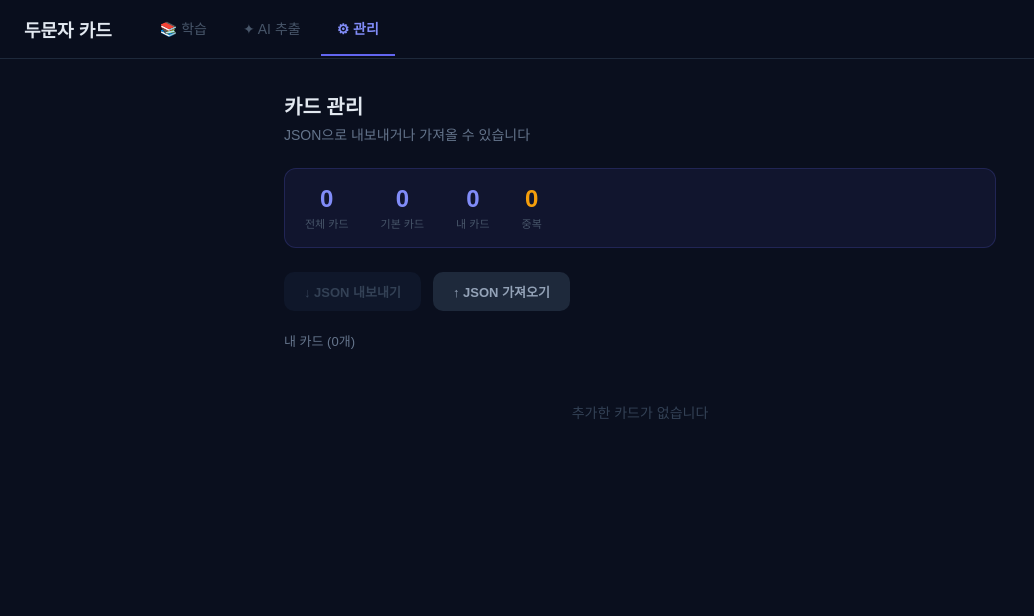
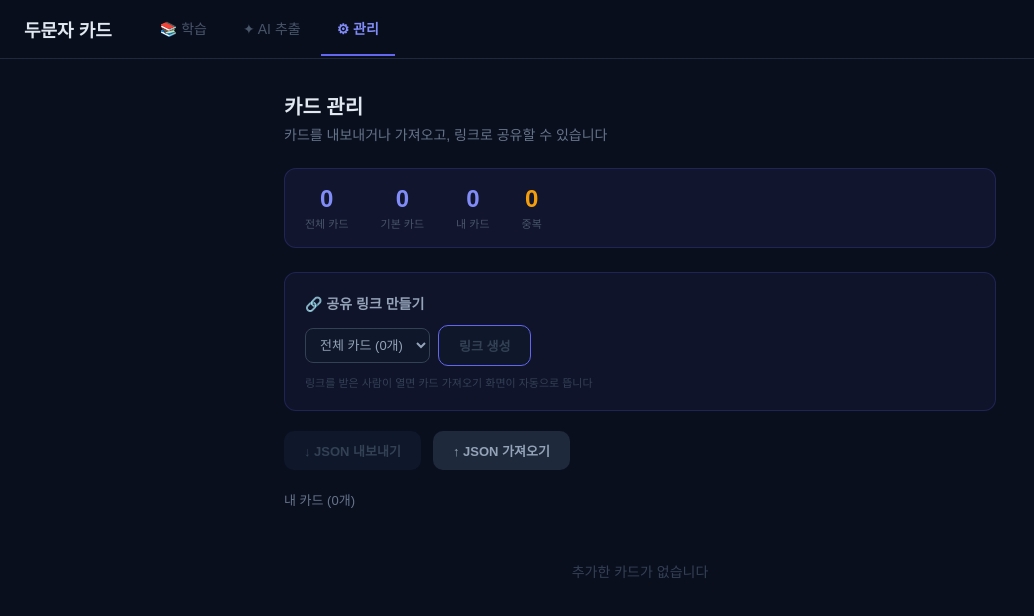
Before and after one commit to hbk19992-code/domun, a React (Vite) app: page / in a window 1280 px wide. Both pictures are taken after a click on the button "⚙ 관리". Shown: the top 616 px of the page, without its empty margins (0-1034 px from the left). Built offline with nearby package versions, Linux system fonts and the light colour scheme.

Commit message:
Add files via upload

```diff
--- a/src/App.jsx
+++ b/src/App.jsx
@@ -1,8 +1,9 @@
-import { useState } from 'react'
+import { useState, useEffect } from 'react'
 import { useCards } from './hooks/useCards'
 import StudyPage from './components/StudyPage'
 import ExtractPage from './components/ExtractPage'
 import ManagePage from './components/ManagePage'
+import { getShareParam, decodeCards, clearShareParam } from './utils/share'
 
 const TABS = [
   { id: 'study', label: '📚 학습' },
@@ -13,8 +14,7 @@ const TABS = [
 const S = {
   wrap: { minHeight: '100vh', background: '#0a0f1e', display: 'flex', flexDirection: 'column' },
   header: {
-    borderBottom: '1px solid #1e293b',
-    padding: '0 24px',
+    borderBottom: '1px solid #1e293b', padding: '0 24px',
     display: 'flex', alignItems: 'center', gap: 32,
     position: 'sticky', top: 0, zIndex: 100,
     background: 'rgba(10,15,30,0.95)', backdropFilter: 'blur(12px)',
@@ -22,19 +22,89 @@ const S = {
   logo: { fontSize: 18, fontWeight: 800, color: '#e2e8f0', padding: '16px 0', whiteSpace: 'nowrap' },
   tabs: { display: 'flex', gap: 4 },
   tab: (active) => ({
-    padding: '16px 16px',
-    border: 'none', background: 'none',
+    padding: '16px 16px', border: 'none', background: 'none',
     color: active ? '#818cf8' : '#475569',
     borderBottom: active ? '2px solid #6366f1' : '2px solid transparent',
     cursor: 'pointer', fontSize: 14, fontWeight: active ? 700 : 400,
     transition: 'all 0.15s',
   }),
   content: { flex: 1, padding: '32px 24px', maxWidth: 760, width: '100%', margin: '0 auto' },
+  overlay: {
+    position: 'fixed', inset: 0, background: 'rgba(0,0,0,0.7)',
+    display: 'flex', alignItems: 'center', justifyContent: 'center',
+    zIndex: 200, padding: 24,
+  },
+  modal: {
+    background: '#0f172a', border: '1px solid #1e293b', borderRadius: 20,
+    padding: 32, width: '100%', maxWidth: 480,
+  },
+  modalTitle: { color: '#e2e8f0', fontSize: 18, fontWeight: 800, marginBottom: 8 },
+  modalSub: { color: '#64748b', fontSize: 13, marginBottom: 24, lineHeight: 1.6 },
+  modalRow: { display: 'flex', gap: 10 },
+  modalBtn: (primary) => ({
+    flex: 1, padding: '12px', borderRadius: 12, fontWeight: 700, fontSize: 14, cursor: 'pointer',
+    background: primary ? 'linear-gradient(135deg,#6366f1,#8b5cf6)' : '#1e293b',
+    color: primary ? '#fff' : '#94a3b8', border: 'none',
+  }),
+}
+
+function ShareImportModal({ sharedCards, onImport, onClose }) {
+  return (
+    <div style={S.overlay} onClick={onClose}>
+      <div style={S.modal} onClick={(e) => e.stopPropagation()}>
+        <div style={{ fontSize: 36, marginBottom: 12 }}>🔗</div>
+        <div style={S.modalTitle}>공유된 카드셋</div>
+        <div style={S.modalSub}>
+          <span style={{ color: '#818cf8', fontWeight: 700 }}>{sharedCards.length}개</span>의 카드가 공유되었습니다.<br />
+          {sharedCards[0] && `"${sharedCards[0].subject}" 등`} — 지금 가져오시겠어요?
+        </div>
+        {/* 카드 미리보기 */}
+        <div style={{ maxHeight: 180, overflowY: 'auto', marginBottom: 20, display: 'flex', flexDirection: 'column', gap: 6 }}>
+          {sharedCards.slice(0, 5).map((c, i) => (
+            <div key={i} style={{ background: '#1e293b', borderRadius: 8, padding: '8px 12px' }}>
+              <span style={{ color: '#818cf8', fontWeight: 700, fontSize: 13 }}>{c.mnemonic}</span>
+              <span style={{ color: '#64748b', fontSize: 12, marginLeft: 8 }}>{c.question}</span>
+            </div>
+          ))}
+          {sharedCards.length > 5 && (
+            <div style={{ color: '#334155', fontSize: 12, textAlign: 'center', padding: '4px 0' }}>
+              외 {sharedCards.length - 5}개 더...
+            </div>
+          )}
+        </div>
+        <div style={S.modalRow}>
+          <button style={S.modalBtn(true)} onClick={onImport}>가져오기</button>
+          <button style={S.modalBtn(false)} onClick={onClose}>취소</button>
+        </div>
+      </div>
+    </div>
+  )
 }
 
 export default function App() {
   const [tab, setTab] = useState('study')
   const cards = useCards()
+  const [sharedCards, setSharedCards] = useState(null)
+  const [importToast, setImportToast] = useState('')
+
+  // URL 해시에 공유 데이터 있으면 모달 표시
+  useEffect(() => {
+    const param = getShareParam()
+    if (!param) return
+    decodeCards(param)
+      .then((decoded) => { if (Array.isArray(decoded) && decoded.length > 0) setSharedCards(decoded) })
+      .catch(() => {})
+  }, [])
+
+  const handleShareImport = () => {
+    const added = cards.addCards(sharedCards)
+    const skipped = sharedCards.length - added
+    setSharedCards(null)
+    clearShareParam()
+    setImportToast(skipped > 0 ? `✓ ${added}개 추가 (중복 ${skipped}개 제외)` : `✓ ${added}개 추가됨`)
+    setTimeout(() => setImportToast(''), 3000)
+    setTab('study')
+  }
 
   return (
     <div style={S.wrap}>
@@ -53,6 +123,23 @@ export default function App() {
         {tab === 'extract' && <ExtractPage cards={cards} onImport={() => setTab('study')} />}
         {tab === 'manage'  && <ManagePage  cards={cards} />}
       </main>
+
+      {sharedCards && (
+        <ShareImportModal
+          sharedCards={sharedCards}
+          onImport={handleShareImport}
+          onClose={() => { setSharedCards(null); clearShareParam() }}
+        />
+      )}
+
+      {importToast && (
+        <div style={{
+          position: 'fixed', bottom: 24, left: '50%', transform: 'translateX(-50%)',
+          background: '#6366f1', color: '#fff', borderRadius: 10,
+          padding: '10px 24px', fontSize: 14, fontWeight: 600, zIndex: 300,
+          whiteSpace: 'nowrap',
+        }}>{importToast}</div>
+      )}
     </div>
   )
 }
--- a/src/components/ManagePage.jsx
+++ b/src/components/ManagePage.jsx
@@ -1,12 +1,17 @@
 import { useRef, useState } from 'react'
+import { encodeCards, buildShareUrl } from '../utils/share'
 
 const S = {
   row: { display: 'flex', gap: 12, marginBottom: 20, flexWrap: 'wrap' },
   btn: (variant, disabled) => ({
     background: disabled ? '#0f172a' : variant === 'primary' ? 'linear-gradient(135deg,#6366f1,#8b5cf6)'
-      : variant === 'danger' ? 'rgba(239,68,68,0.1)' : variant === 'warn' ? 'rgba(245,158,11,0.1)' : '#1e293b',
-    color: disabled ? '#334155' : variant === 'primary' ? '#fff' : variant === 'danger' ? '#f87171' : variant === 'warn' ? '#fbbf24' : '#94a3b8',
-    border: variant === 'danger' ? '1px solid rgba(239,68,68,0.3)' : variant === 'warn' ? '1px solid rgba(245,158,11,0.3)' : 'none',
+      : variant === 'danger' ? 'rgba(239,68,68,0.1)' : variant === 'warn' ? 'rgba(245,158,11,0.1)'
+      : variant === 'share' ? 'rgba(99,102,241,0.15)' : '#1e293b',
+    color: disabled ? '#334155' : variant === 'primary' ? '#fff' : variant === 'danger' ? '#f87171'
+      : variant === 'warn' ? '#fbbf24' : variant === 'share' ? '#818cf8' : '#94a3b8',
+    border: variant === 'danger' ? '1px solid rgba(239,68,68,0.3)'
+      : variant === 'warn' ? '1px solid rgba(245,158,11,0.3)'
+      : variant === 'share' ? '1px solid #6366f1' : 'none',
     borderRadius: 10, padding: '10px 20px', fontSize: 13,
     cursor: disabled ? 'not-allowed' : 'pointer', fontWeight: 600,
   }),
@@ -22,9 +27,8 @@ const S = {
   },
   toast: {
     position: 'fixed', bottom: 24, left: '50%', transform: 'translateX(-50%)',
-    background: '#1e293b', color: '#e2e8f0', borderRadius: 10,
-    padding: '10px 24px', fontSize: 14, fontWeight: 600, zIndex: 9999,
-    pointerEvents: 'none', whiteSpace: 'nowrap',
+    borderRadius: 10, padding: '10px 24px', fontSize: 14, fontWeight: 600,
+    zIndex: 9999, pointerEvents: 'none', whiteSpace: 'nowrap', color: '#fff',
   },
   empty: { color: '#334155', textAlign: 'center', padding: '40px 0', fontSize: 14 },
   stat: {
@@ -40,16 +44,37 @@ const S = {
     borderRadius: 10, padding: '12px 16px', marginBottom: 16,
     display: 'flex', alignItems: 'center', justifyContent: 'space-between', gap: 12,
   },
+  shareBox: {
+    background: 'rgba(99,102,241,0.06)', border: '1px solid rgba(99,102,241,0.2)',
+    borderRadius: 12, padding: 20, marginBottom: 20,
+  },
+  linkRow: { display: 'flex', gap: 8, marginTop: 12 },
+  linkInput: {
+    flex: 1, background: '#0f172a', border: '1px solid #334155',
+    borderRadius: 8, padding: '9px 12px', color: '#818cf8',
+    fontSize: 12, fontFamily: 'monospace', outline: 'none',
+  },
+  copyBtn: (copied) => ({
+    background: copied ? 'rgba(34,197,94,0.15)' : '#1e293b',
+    border: `1px solid ${copied ? '#22c55e' : '#334155'}`,
+    color: copied ? '#22c55e' : '#94a3b8',
+    borderRadius: 8, padding: '9px 16px', fontSize: 13,
+    cursor: 'pointer', fontWeight: 600, whiteSpace: 'nowrap', flexShrink: 0,
+  }),
 }
 
 export default function ManagePage({ cards }) {
   const { allCards, userCards, builtinCards, deleteCard, exportJSON, importJSON, deduplicateSelf, duplicateCount } = cards
   const fileRef = useRef(null)
-  const [toast, setToast] = useState('')
+  const [toast, setToast] = useState(null)
+  const [shareUrl, setShareUrl] = useState('')
+  const [shareScope, setShareScope] = useState('all') // all | user
+  const [sharing, setSharing] = useState(false)
+  const [copied, setCopied] = useState(false)
 
   const showToast = (msg, color = '#6366f1') => {
     setToast({ msg, color })
-    setTimeout(() => setToast(''), 2500)
+    setTimeout(() => setToast(null), 2500)
   }
 
   const handleImport = async (e) => {
@@ -71,10 +96,39 @@ export default function ManagePage({ cards }) {
     else showToast('중복 카드가 없습니다')
   }
 
+  const handleShare = async () => {
+    const target = shareScope === 'user' ? userCards : allCards
+    if (target.length === 0) return showToast('공유할 카드가 없습니다', '#ef4444')
+    setSharing(true)
+    try {
+      const encoded = await encodeCards(target)
+      const url = buildShareUrl(encoded)
+      if (url.length > 15000) {
+        showToast(`카드가 너무 많습니다. "내 카드만"으로 시도해보세요.`, '#f59e0b')
+        setSharing(false)
+        return
+      }
+      setShareUrl(url)
+    } catch {
+      showToast('링크 생성 실패', '#ef4444')
+    }
+    setSharing(false)
+  }
+
+  const handleCopy = async () => {
+    try {
+      await navigator.clipboard.writeText(shareUrl)
+      setCopied(true)
+      setTimeout(() => setCopied(false), 2000)
+    } catch {
+      showToast('복사 실패 — 직접 선택해서 복사하세요')
+    }
+  }
+
   return (
     <div>
       <h2 style={{ color: '#e2e8f0', fontSize: 20, fontWeight: 800, marginBottom: 4 }}>카드 관리</h2>
-      <p style={{ color: '#64748b', fontSize: 14, marginBottom: 24 }}>JSON으로 내보내거나 가져올 수 있습니다</p>
+      <p style={{ color: '#64748b', fontSize: 14, marginBottom: 24 }}>카드를 내보내거나 가져오고, 링크로 공유할 수 있습니다</p>
 
       {/* 통계 */}
       <div style={S.stat}>
@@ -84,26 +138,47 @@ export default function ManagePage({ cards }) {
         <div style={S.statItem}><div style={S.statNum('#f59e0b')}>{duplicateCount}</div><div style={S.statLabel}>중복</div></div>
       </div>
 
-      {/* 중복 경고 배너 */}
+      {/* 중복 배너 */}
       {duplicateCount > 0 && (
         <div style={S.dupBanner}>
-          <span style={{ color: '#fbbf24', fontSize: 13 }}>
-            ⚠ 중복 카드 {duplicateCount}개가 있습니다
-          </span>
-          <button style={S.btn('warn')} onClick={handleDedup}>
-            중복 제거
-          </button>
+          <span style={{ color: '#fbbf24', fontSize: 13 }}>⚠ 중복 카드 {duplicateCount}개</span>
+          <button style={S.btn('warn')} onClick={handleDedup}>중복 제거</button>
         </div>
       )}
 
-      {/* 액션 */}
+      {/* 공유 링크 */}
+      <div style={S.shareBox}>
+        <div style={{ color: '#94a3b8', fontSize: 14, fontWeight: 600, marginBottom: 12 }}>🔗 공유 링크 만들기</div>
+        <div style={{ display: 'flex', gap: 8, alignItems: 'center', flexWrap: 'wrap' }}>
+          <select
+            value={shareScope}
+            onChange={(e) => { setShareScope(e.target.value); setShareUrl('') }}
+            style={{ background: '#0f172a', border: '1px solid #334155', borderRadius: 8, color: '#94a3b8', padding: '8px 10px', fontSize: 13, cursor: 'pointer' }}
+          >
+            <option value="all">전체 카드 ({allCards.length}개)</option>
+            <option value="user">내 카드만 ({userCards.length}개)</option>
+          </select>
+          <button style={S.btn('share', sharing || allCards.length === 0)} onClick={handleShare} disabled={sharing || allCards.length === 0}>
+            {sharing ? '생성 중...' : '링크 생성'}
+          </button>
+        </div>
+        {shareUrl && (
+          <div style={S.linkRow}>
+            <input style={S.linkInput} value={shareUrl} readOnly onClick={(e) => e.target.select()} />
+            <button style={S.copyBtn(copied)} onClick={handleCopy}>
+              {copied ? '✓ 복사됨' : '복사'}
+            </button>
+          </div>
+        )}
+        <div style={{ color: '#334155', fontSize: 11, marginTop: 8 }}>
+          링크를 받은 사람이 열면 카드 가져오기 화면이 자동으로 뜹니다
+        </div>
+      </div>
+
+      {/* JSON 액션 */}
       <div style={S.row}>
-        <button style={S.btn('primary', allCards.length === 0)} onClick={exportJSON} disabled={allCards.length === 0}>
-          ↓ JSON 내보내기
-        </button>
-        <button style={S.btn('default')} onClick={() => fileRef.current?.click()}>
-          ↑ JSON 가져오기
-        </button>
+        <button style={S.btn('primary', allCards.length === 0)} onClick={exportJSON} disabled={allCards.length === 0}>↓ JSON 내보내기</button>
+        <button style={S.btn('default')} onClick={() => fileRef.current?.click()}>↑ JSON 가져오기</button>
         <input ref={fileRef} type="file" accept=".json" style={{ display: 'none' }} onChange={handleImport} />
       </div>
 
@@ -130,11 +205,7 @@ export default function ManagePage({ cards }) {
         )
       }
 
-      {toast && (
-        <div style={{ ...S.toast, background: toast.color || '#1e293b' }}>
-          {toast.msg}
-        </div>
-      )}
+      {toast && <div style={{ ...S.toast, background: toast.color }}>{toast.msg}</div>}
     </div>
   )
 }
--- /dev/null
+++ b/src/utils/share.js
@@ -0,0 +1,59 @@
+// URL 해시에 카드 데이터를 압축해서 넣고 꺼내는 유틸
+
+async function compress(str) {
+  try {
+    const stream = new CompressionStream('deflate-raw')
+    const writer = stream.writable.getWriter()
+    writer.write(new TextEncoder().encode(str))
+    writer.close()
+    const buf = await new Response(stream.readable).arrayBuffer()
+    return btoa(String.fromCharCode(...new Uint8Array(buf)))
+      .replace(/\+/g, '-').replace(/\//g, '_').replace(/=+$/, '')
+  } catch {
+    // 구형 브라우저 fallback
+    return btoa(encodeURIComponent(str))
+      .replace(/\+/g, '-').replace(/\//g, '_').replace(/=+$/, '')
+  }
+}
+
+async function decompress(b64) {
+  const padded = b64.replace(/-/g, '+').replace(/_/g, '/') + '=='.slice((b64.length * 3) % 4 || 4)
+  const binary = atob(padded)
+  const bytes = new Uint8Array(binary.length).map((_, i) => binary.charCodeAt(i))
+  try {
+    const stream = new DecompressionStream('deflate-raw')
+    const writer = stream.writable.getWriter()
+    writer.write(bytes)
+    writer.close()
+    const buf = await new Response(stream.readable).arrayBuffer()
+    return new TextDecoder().decode(buf)
+  } catch {
+    return decodeURIComponent(atob(padded))
+  }
+}
+
+export async function encodeCards(cards) {
+  const json = JSON.stringify(cards)
+  const encoded = await compress(json)
+  return encoded
+}
+
+export async function decodeCards(encoded) {
+  const json = await decompress(encoded)
+  return JSON.parse(json)
+}
+
+export function buildShareUrl(encoded) {
+  const base = window.location.origin + window.location.pathname
+  return `${base}#s=${encoded}`
+}
+
+export function getShareParam() {
+  const hash = window.location.hash
+  const match = hash.match(/^#s=(.+)$/)
+  return match ? match[1] : null
+}
+
+export function clearShareParam() {
+  history.replaceState(null, '', window.location.pathname)
+}
```
